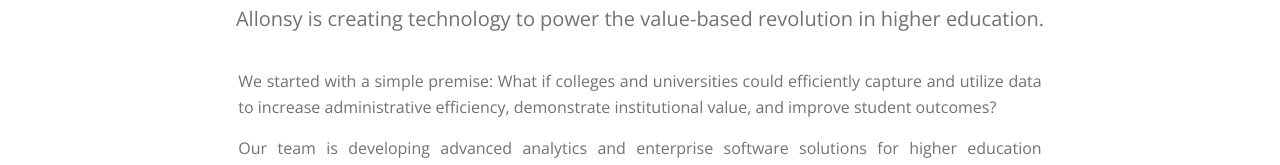
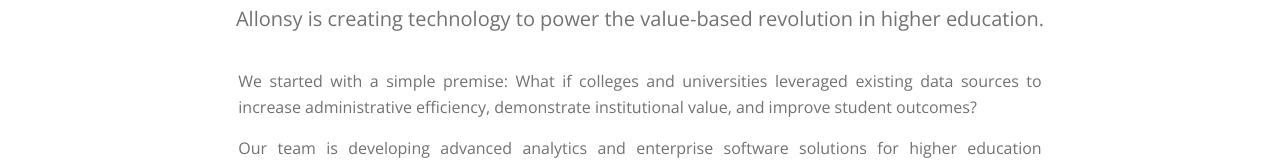
Before and after one commit to allonsyinit/stealth, a plain HTML site: page index.html in a window 1280 px wide. Shown: the part 918-1083 px from the top of the page. Drawn offline with nearby package versions, Linux system fonts and the light colour scheme.

Commit message:
Update index.html

```diff
--- a/index.html
+++ b/index.html
@@ -45,7 +45,7 @@
             <h5><font color="#727272">Allonsy is creating technology to power the value-based revolution in higher education.<br><br></font></h5>
           </div>
           <div class="columns small-12 large-8 small-centered">
-            <p class="text-justify"><font color="#727272">We started with a simple premise: What if colleges and universities could efficiently capture and utilize data to increase administrative efficiency, demonstrate institutional value, and improve student outcomes? </font></p>
+            <p class="text-justify"><font color="#727272">We started with a simple premise: What if colleges and universities leveraged existing data sources to increase administrative efficiency, demonstrate institutional value, and improve student outcomes? </font></p>
             <p class="text-justify"><font color="#727272">Our team is developing advanced analytics and enterprise software solutions for higher education institutions of all sizes. With Allonsy, colleges and universities will be able to improve institutional performance and empower students to achieve more - both on-campus and after graduation.</font></p>
           </div>
           <div class="columns small-12"><font color="#727272">
```
